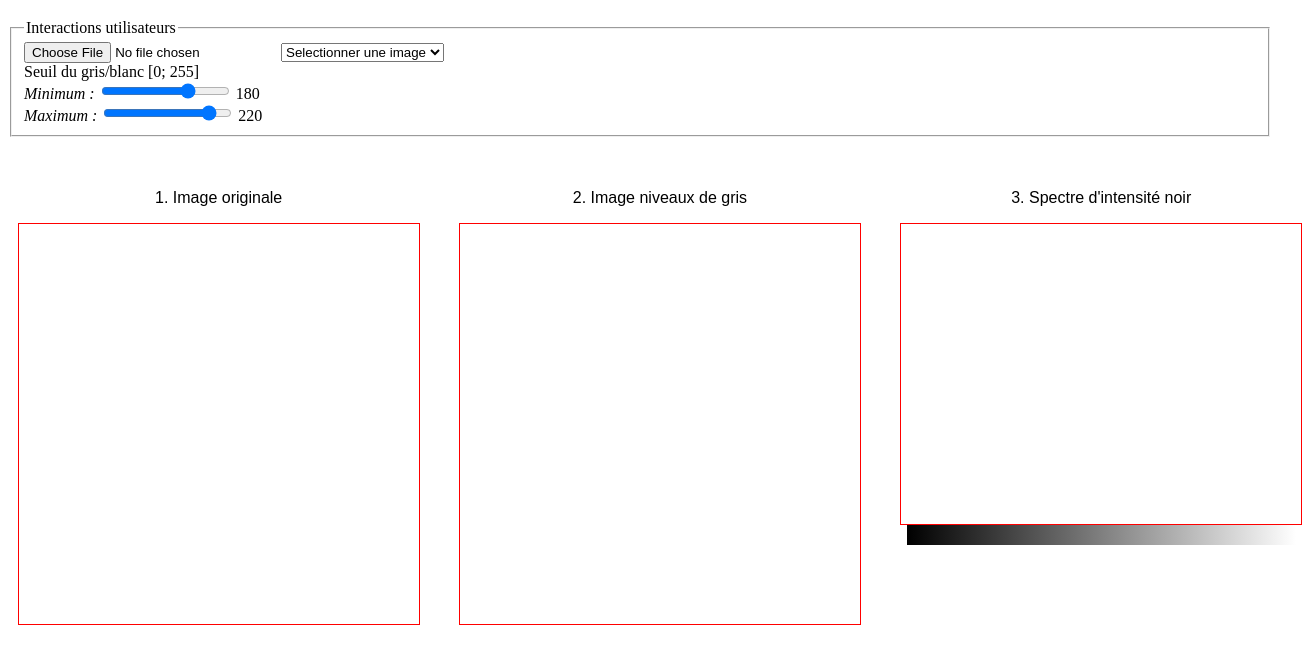
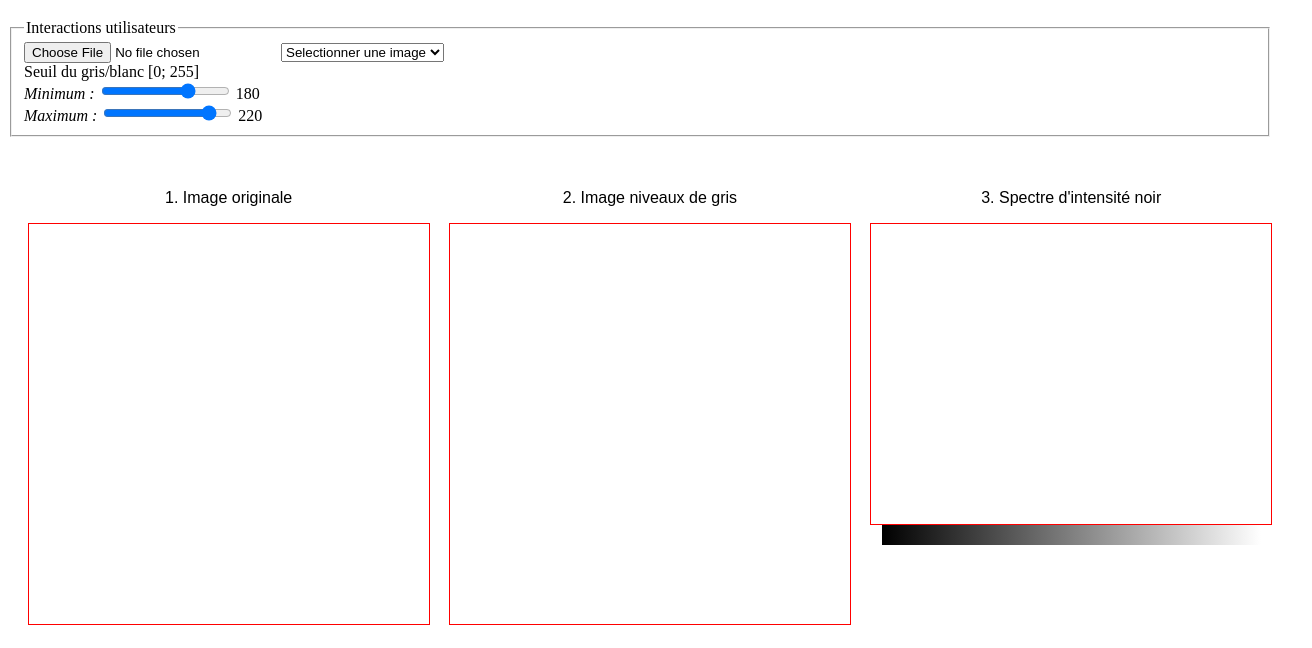
Before and after one commit to fridezlucas/blood-cells-image-analysis, a website built with webpack: page index.html in a window 1280 px wide. Shown: the part 61-709 px from the top of the page, 1312 px wide, since content can reach past the window. Built offline with nearby package versions, Linux system fonts and the light colour scheme.

Commit message:
Updated : CSS grid design

```diff
--- a/css/style.css
+++ b/css/style.css
@@ -5,8 +5,8 @@
     display: grid;
     grid-template-columns: 33.33% 33.33% 33.33%;
     grid-row: auto auto;
-    grid-column-gap: 20px;
-    grid-row-gap: 20px;
+    grid-column-gap: 10px;
+    grid-row-gap: 10px;
 }
 
 .step {
@@ -25,8 +25,7 @@
 }
 
 #container {
-    max-width: 1560px;
-    width: 100%;
+    width: calc(100% - 30px);
     margin: 0 auto;
 }
 
```
